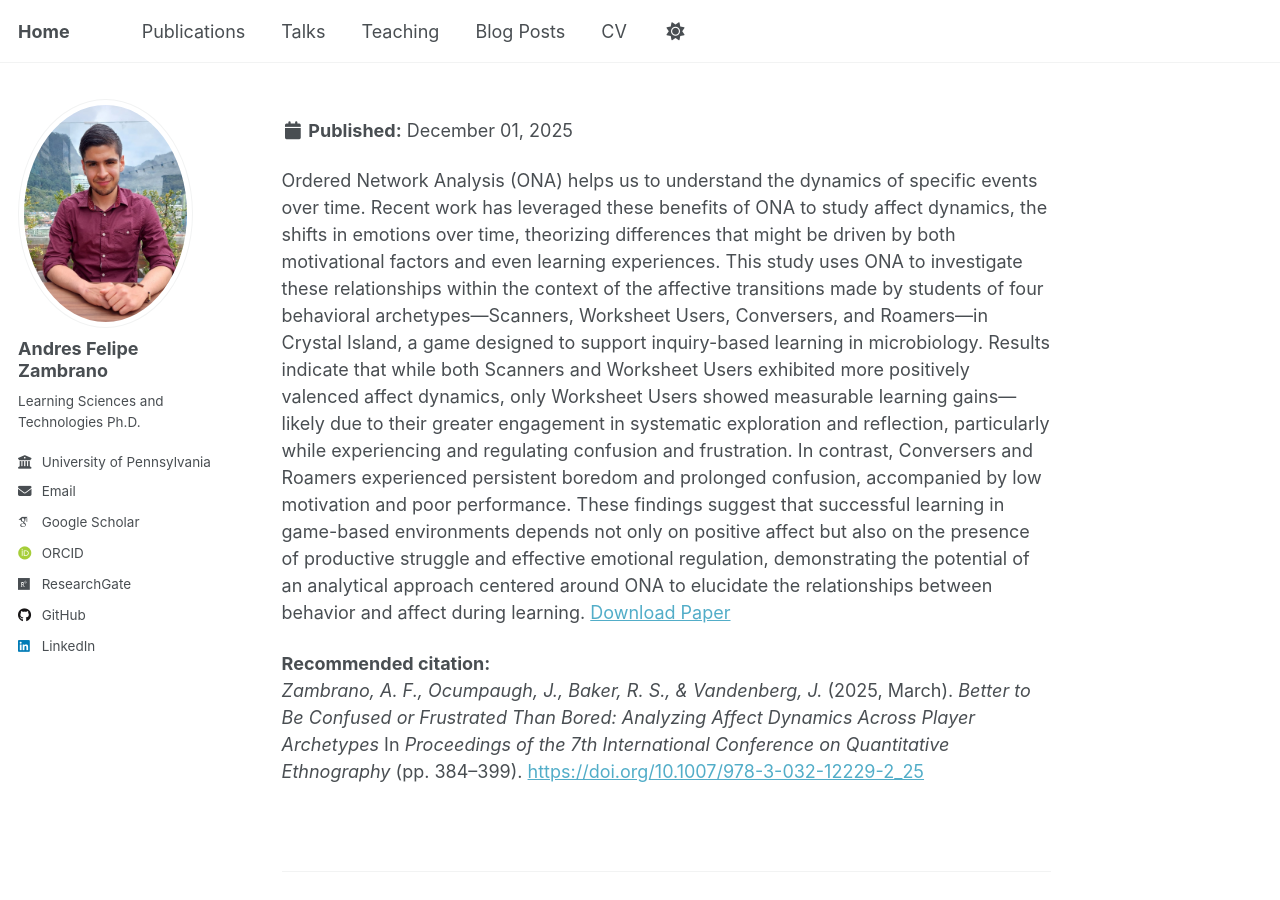
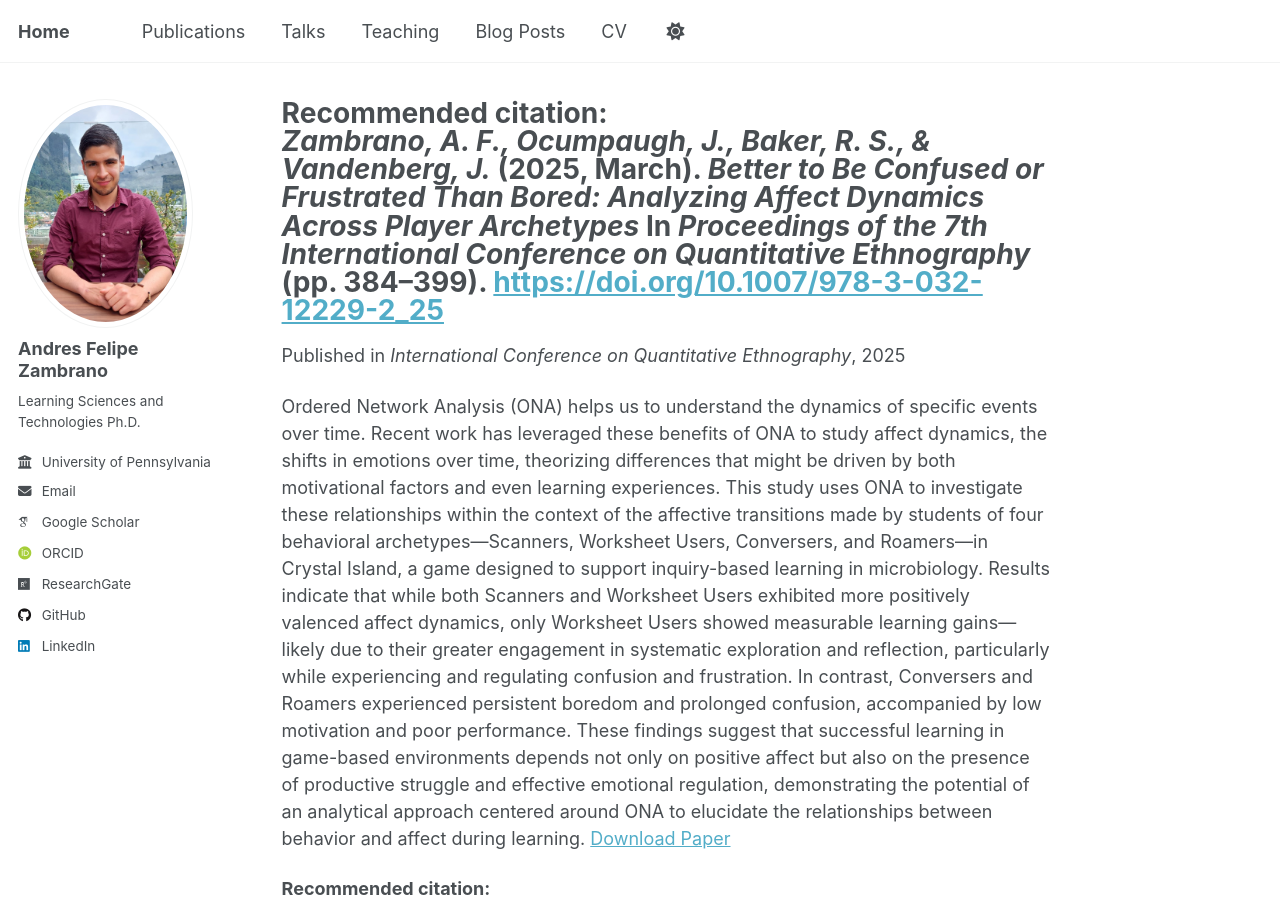
Before and after one commit to afzambrano/afzambrano.github.io, a Jekyll site: the page built from _publications/2025-icqe-affect-archetypes.md, in a window 1280 px wide and 900 px high. Built offline with Jekyll 4.4.1, drawn with Linux system fonts in a browser that asks for light colours; some web fonts are replaced; a script that is not in the unit is left out; part of the change alters nothing that is shown.

Commit message:
Update 2025-icqe-affect-archetypes.md

```diff
--- a/_publications/2025-icqe-affect-archetypes.md
+++ b/_publications/2025-icqe-affect-archetypes.md
@@ -1,10 +1,10 @@
 ---
-title: "
-<b>Recommended citation:</b><br>
-<i> Zambrano, A. F., Ocumpaugh, J., Baker, R. S., & Vandenberg, J.</i> (2025, March).
-<i>Better to Be Confused or Frustrated Than Bored: Analyzing Affect Dynamics Across Player Archetypes</i>
-In <i>Proceedings of the 7th International Conference on Quantitative Ethnography</i> (pp. 384–399).
-<a href="https://doi.org/10.1007/978-3-032-12229-2_25">https://doi.org/10.1007/978-3-032-12229-2_25</a>"
+title: >
+  <b>Recommended citation:</b><br>
+  <i>Zambrano, A. F., Ocumpaugh, J., Baker, R. S., &amp; Vandenberg, J.</i> (2025, March).
+  <i>Better to Be Confused or Frustrated Than Bored: Analyzing Affect Dynamics Across Player Archetypes</i>
+  In <i>Proceedings of the 7th International Conference on Quantitative Ethnography</i> (pp. 384–399).
+  <a href="https://doi.org/10.1007/978-3-032-12229-2_25">https://doi.org/10.1007/978-3-032-12229-2_25</a>
 collection: publications
 category: conferences
 permalink: /publication/22025-icqe-affect-archetype
```
